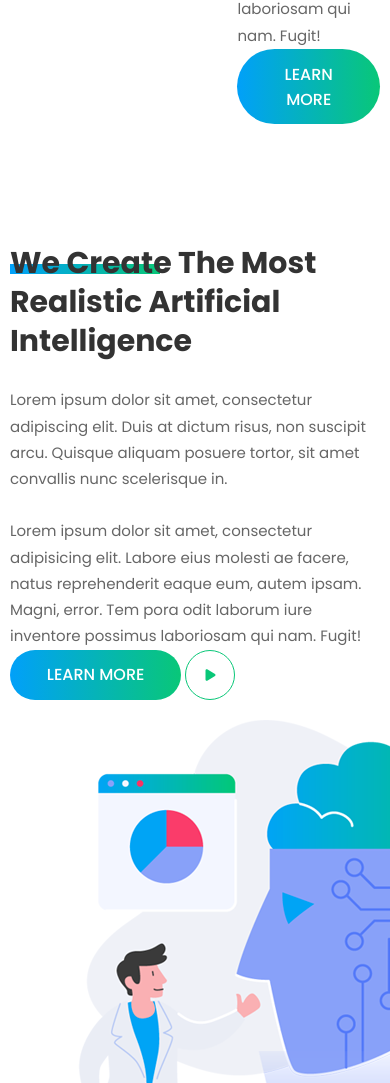
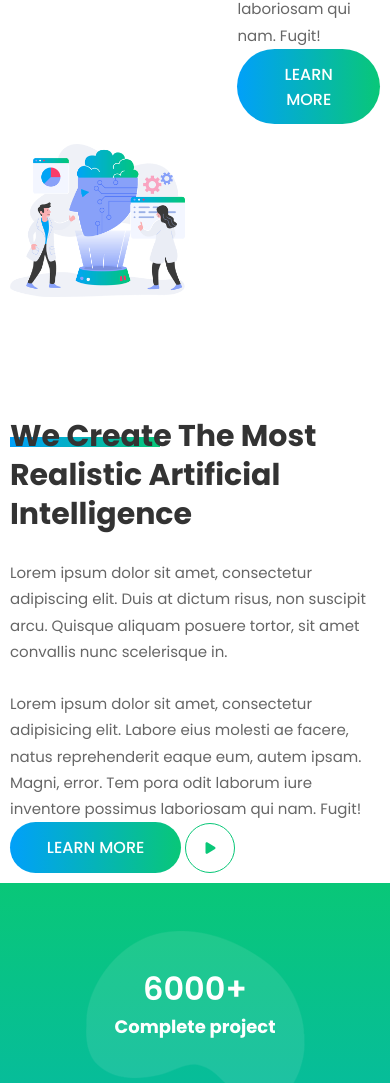
Before and after one commit to front-end-by-rimantas/43-grupe-portfolio-neuron, a website: page index.html in a window 390 px wide. Shown: the part 1900-2983 px from the top of the page. Drawn offline with Linux system fonts and the light colour scheme; files whose address does not match are found by name.

Commit message:
image flex update

```diff
--- a/index.html
+++ b/index.html
@@ -179,7 +179,7 @@
 
         <!-- We Create The Most Realistic Artificial Intelligence: start -->
         <section class="container">
-            <div class="row">
+            <div class="row row-create">
                 <div class="col-lg-6 ">
                     <h2 class="title bg-left">
                         We Create The Most Realistic Artificial Intelligence
@@ -199,8 +199,8 @@
                     <button class="btn btn-play"> <i class="fa-solid fa-play"></i></button>
                 </div>
 
-                <div class="col-6 about-img">
-                    <img src="./img/about/about-video-part.png" alt="protinga grupe">
+                <div class="col-6">
+                    <img class=" about-img"  src="./img/about/about-video-part.png" alt="protinga grupe">
                 </div>
 
 
--- a/pages/home.css
+++ b/pages/home.css
@@ -223,6 +223,14 @@ header * {
 /* Power Your Creativity: end */
 
 /* We Create The Most Realistic Artificial Intelligence: start */
+@media(max-width:992px){
+    .row-create{
+        display: flex;
+        flex-wrap: wrap-reverse;
+
+    }
+    }
+
 .about-img {
     max-width: 100%;
     height: auto;
```
